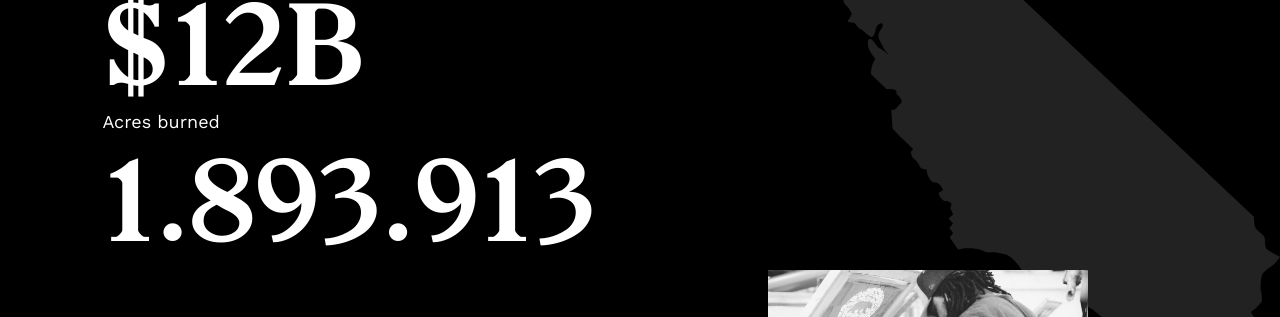
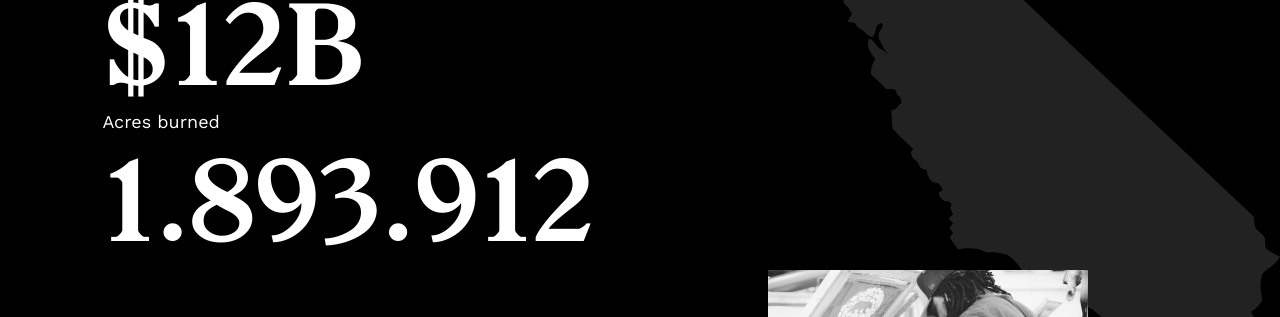
Before and after one commit to kommwirt/californiacalling, a plain HTML site: page index.html in a window 1280 px wide. Shown: the part 2640-2957 px from the top of the page. Drawn offline with nearby package versions, Linux system fonts and the light colour scheme.

Commit message:
Second push

```diff
--- a/index.html
+++ b/index.html
@@ -39,7 +39,7 @@
           <p>Insurance claim damages</p>
           <p><span class="count">$12B</span></p>
           <p>Acres burned</p>
-          <p><span class="count">1.893.913</span></p>
+          <p><span class="count">1.893.912</span></p>
         </div>
       </section>
       <section class="middle whitebg">
```
